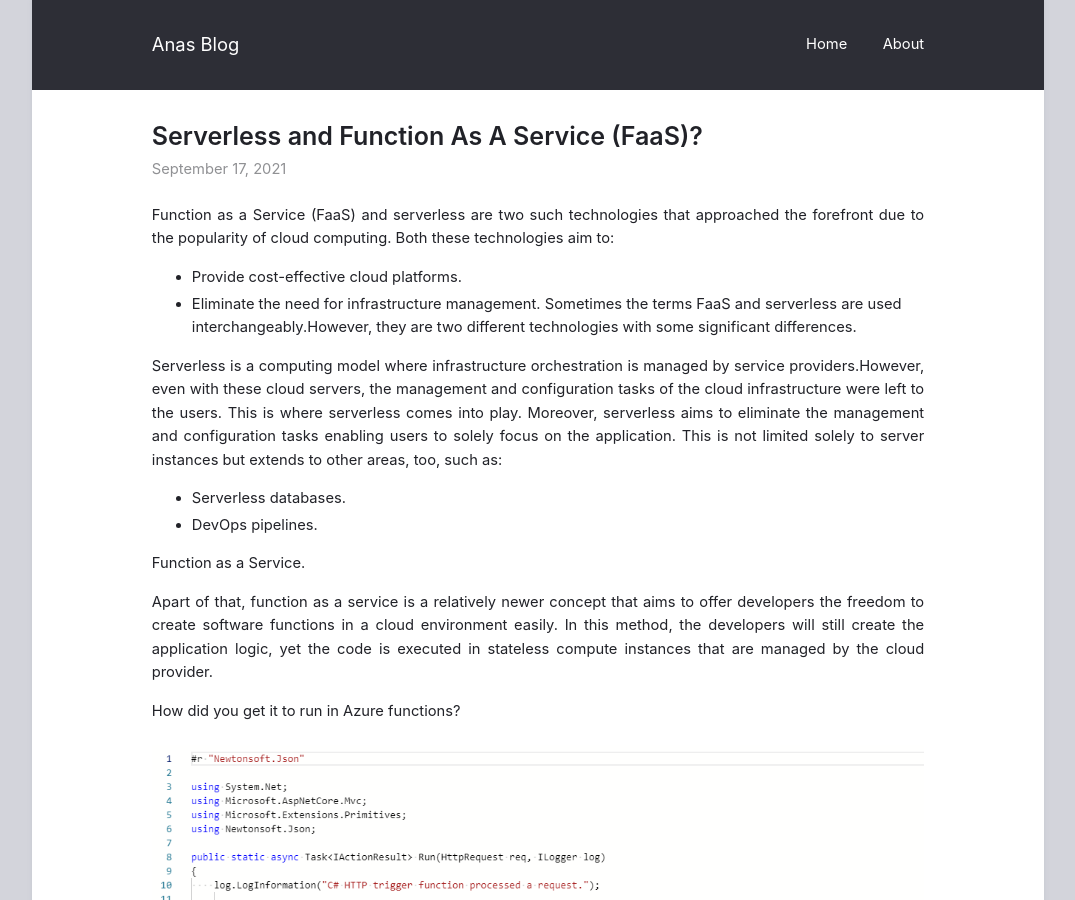
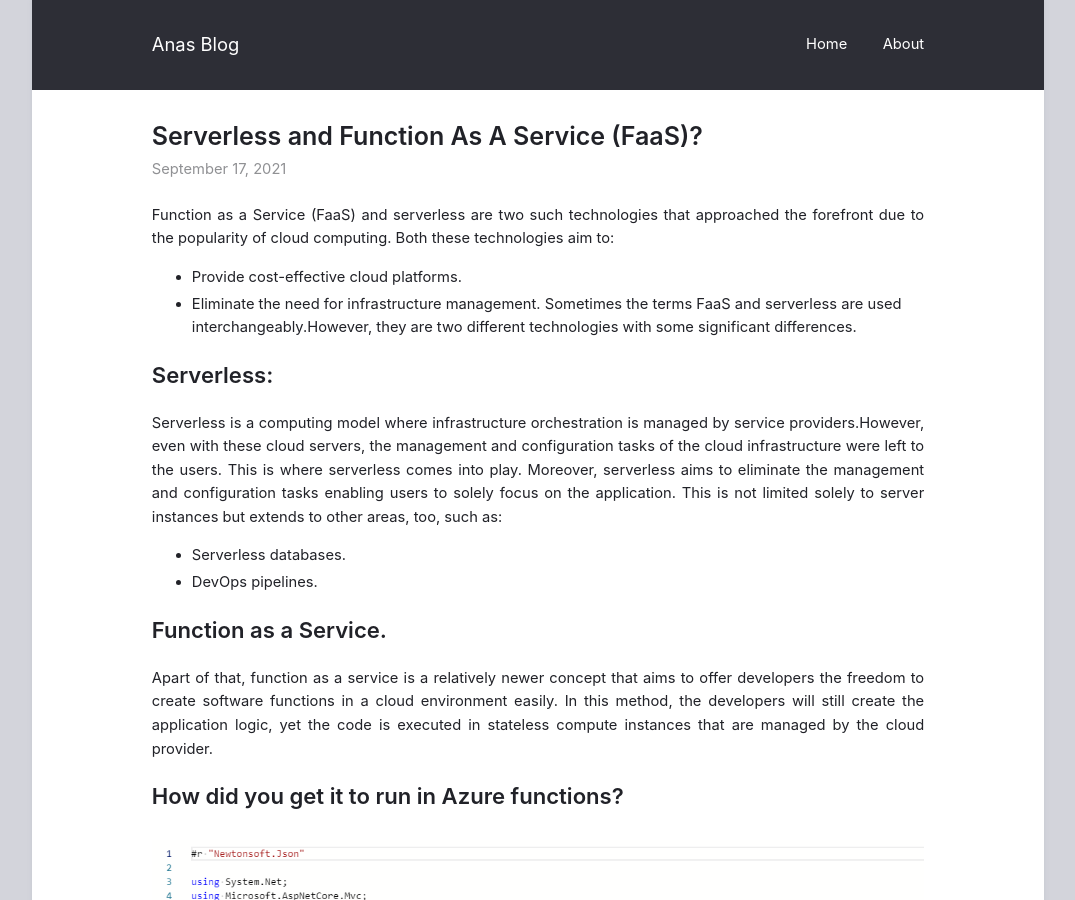
Before and after one commit to ItsAnass/ItsAnass.github.io, a Jekyll site: the page built from _posts/2021-09-17-Serverless.md, in a window 1280 px wide and 900 px high. Shown: the whole window, without its empty margins (102-1177 px from the left). Built offline with Jekyll 4.4.1, drawn with Linux system fonts in a browser that asks for light colours.

Commit message:
Update 2021-09-17-Serverless.md

```diff
--- a/_posts/2021-09-17-Serverless.md
+++ b/_posts/2021-09-17-Serverless.md
@@ -15,23 +15,24 @@ Function as a Service (FaaS) and serverless are two such technologies that appro
 * Eliminate the need for infrastructure management.
  Sometimes the terms FaaS and serverless are used interchangeably.However, they are two different technologies with some significant differences.
 
+## Serverless:
 Serverless is a computing model where infrastructure orchestration is managed by service providers.However, even with these cloud servers, the management and configuration     tasks of the cloud infrastructure were left to the users.
 This is where serverless comes into play. Moreover, serverless aims to eliminate the management and configuration tasks enabling users to solely focus on the application.
 This is not limited solely to server instances but extends to other areas, too, such as:
 * Serverless databases.
 * DevOps pipelines.
 
-Function as a Service.
+## Function as a Service.
 
 Apart of that, function as a service is a relatively newer concept that aims to offer developers the freedom to create software functions in a cloud environment easily. In this method, the developers will still create the application logic, yet the code is executed in stateless compute instances that are managed by the cloud provider.
 
-How did you get it to run in Azure functions?
+## How did you get it to run in Azure functions?
 
 ![dotnet.Code](https://github.com/ItsAnass/ItsAnass.github.io/blob/main/assets/Images/MiniCalcCode.png?raw=true)
 
 Here how my code looks like where I created a static async Task method where it returns an object result.
 
-How did you test the application?
+## How did you test the application?
 
 ![dotnet.Code](https://github.com/ItsAnass/ItsAnass.github.io/blob/main/assets/Images/CodeTest.png?raw=true)
 
```
